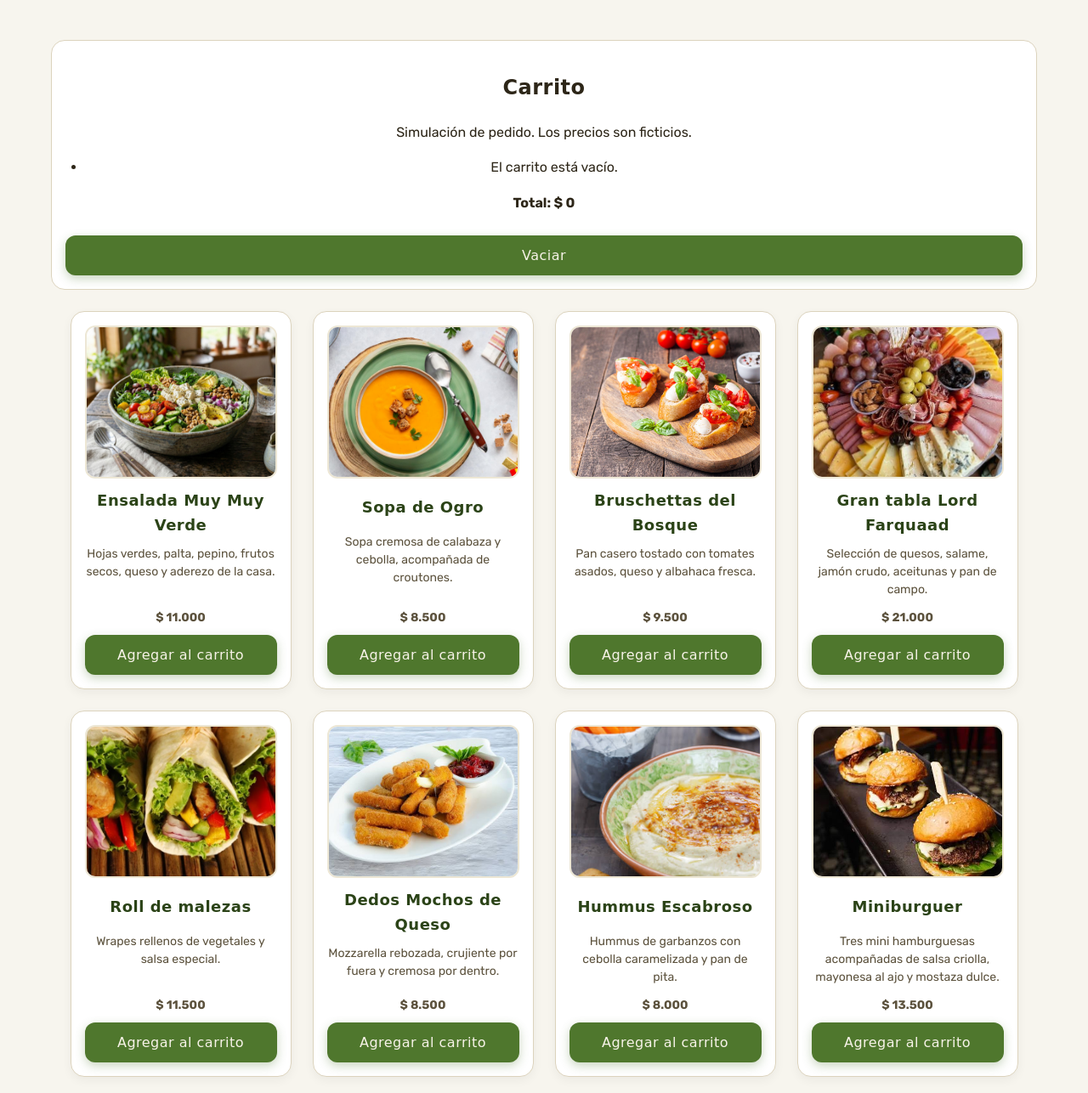
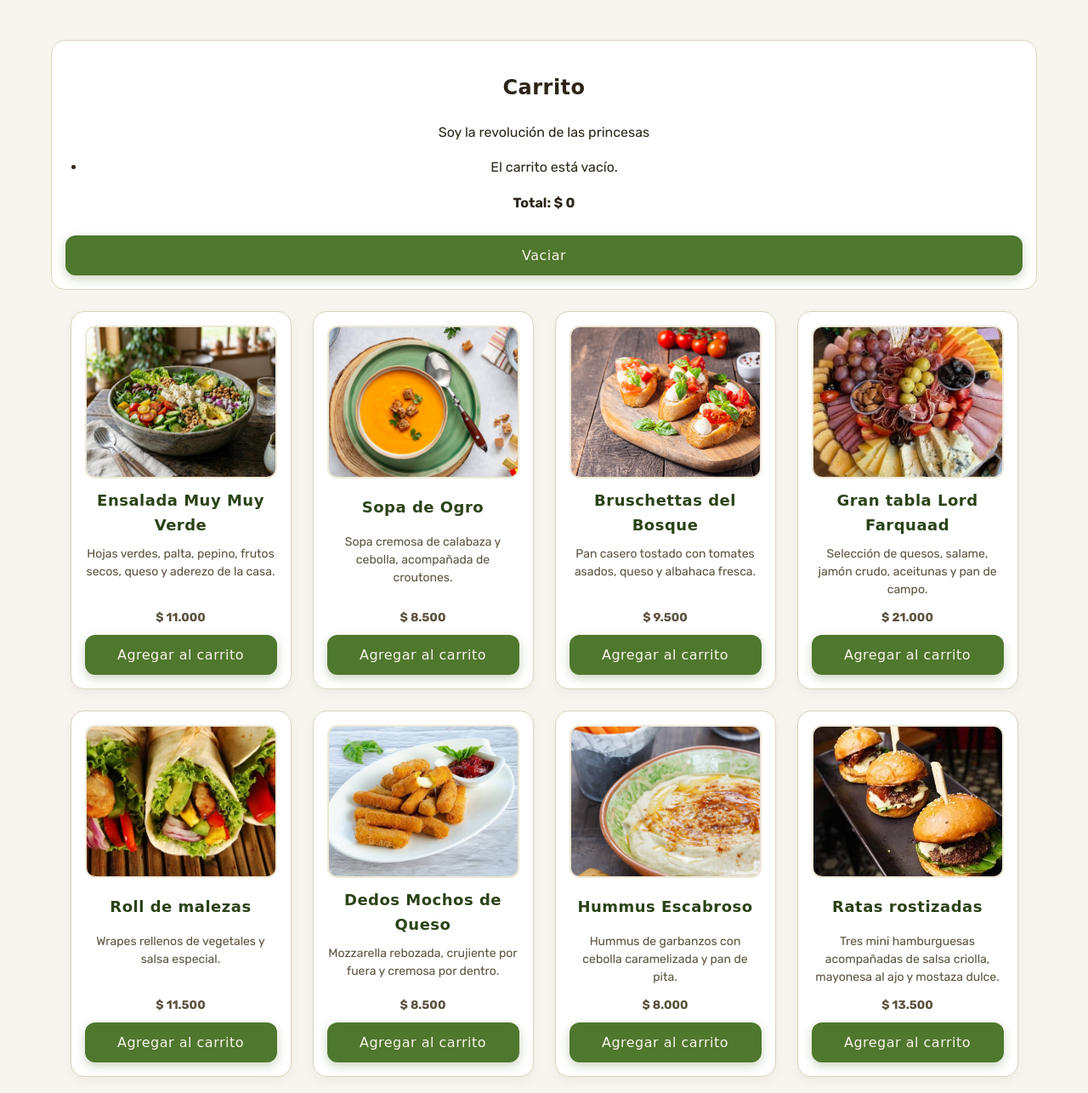
Before and after one commit to ruthib4rr4-cmyk/MI-PANTANO, a plain HTML site: page fiona.html in a window 1280 px wide. Shown: the part 228-1514 px from the top of the page at 85% size. Drawn offline with Linux system fonts and the light colour scheme; a web font is replaced by a local one.

Commit message:
Ajustes finales de diseno Mi Pantano

```diff
--- a/fiona.html
+++ b/fiona.html
@@ -28,7 +28,7 @@
 
         <section class="carrito" aria-labelledby="titulo-carrito">
             <h2 id="titulo-carrito">Carrito</h2>
-            <p>Simulación de pedido. Los precios son ficticios.</p>
+            <p>Soy la revolución de las princesas</p>
             <div aria-live="polite">
                 <ul id="productos-carrito">
                     <li>El carrito está vacío.</li>
@@ -102,7 +102,7 @@
     </div>
 </div>
 <div class="plato">
-    <h2 id="plato-8">Miniburguer</h2>
+    <h2 id="plato-8">Ratas rostizadas</h2>
     <img src="./fotos/burguer.jpg" alt="Miniburguer">
     <p>Tres mini hamburguesas acompañadas de salsa criolla, mayonesa al ajo y mostaza dulce.</p>
     <div class="pedido-plato">
```
